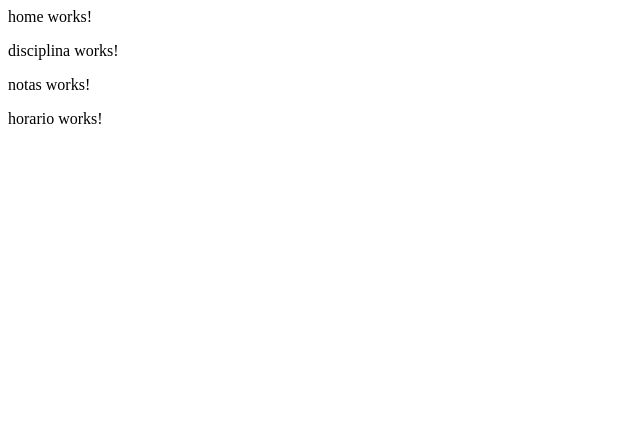
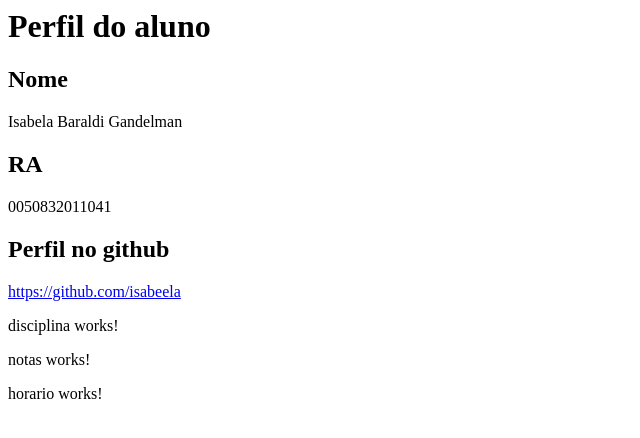
Before and after one commit to isabeela/projeto-minhas-disciplinas, an Angular app: page / in a window 1280 px wide. Shown: the top 438 px of the page, without its empty margins (0-640 px from the left). Built offline with nearby package versions, Linux system fonts and the light colour scheme.

Commit message:
3 files modified

```diff
--- a/src/app/disciplina/disciplina.component.ts
+++ b/src/app/disciplina/disciplina.component.ts
@@ -6,10 +6,7 @@ import { Component, OnInit } from '@angular/core';
   styleUrls: ['./disciplina.component.css']
 })
 export class DisciplinaComponent implements OnInit {
+  constructor() {}
 
-  constructor() { }
-
-  ngOnInit() {
-  }
-
+  ngOnInit() {}
 }
--- a/src/app/home/home.component.html
+++ b/src/app/home/home.component.html
@@ -1,3 +1,10 @@
-<p>
-home works!
-</p>
+<div>
+  <h1> Perfil do aluno </h1>
+  <h2> Nome </h2>
+  <p> Isabela Baraldi Gandelman </p>
+
+  <h2> RA </h2>
+  0050832011041
+
+  <h2> Perfil no github </h2>
+  <a href="https://github.com/isabeela"> https://github.com/isabeela </a>
```
Also changed, not shown: src/manutencao.service.ts (+10 -5 lines).
